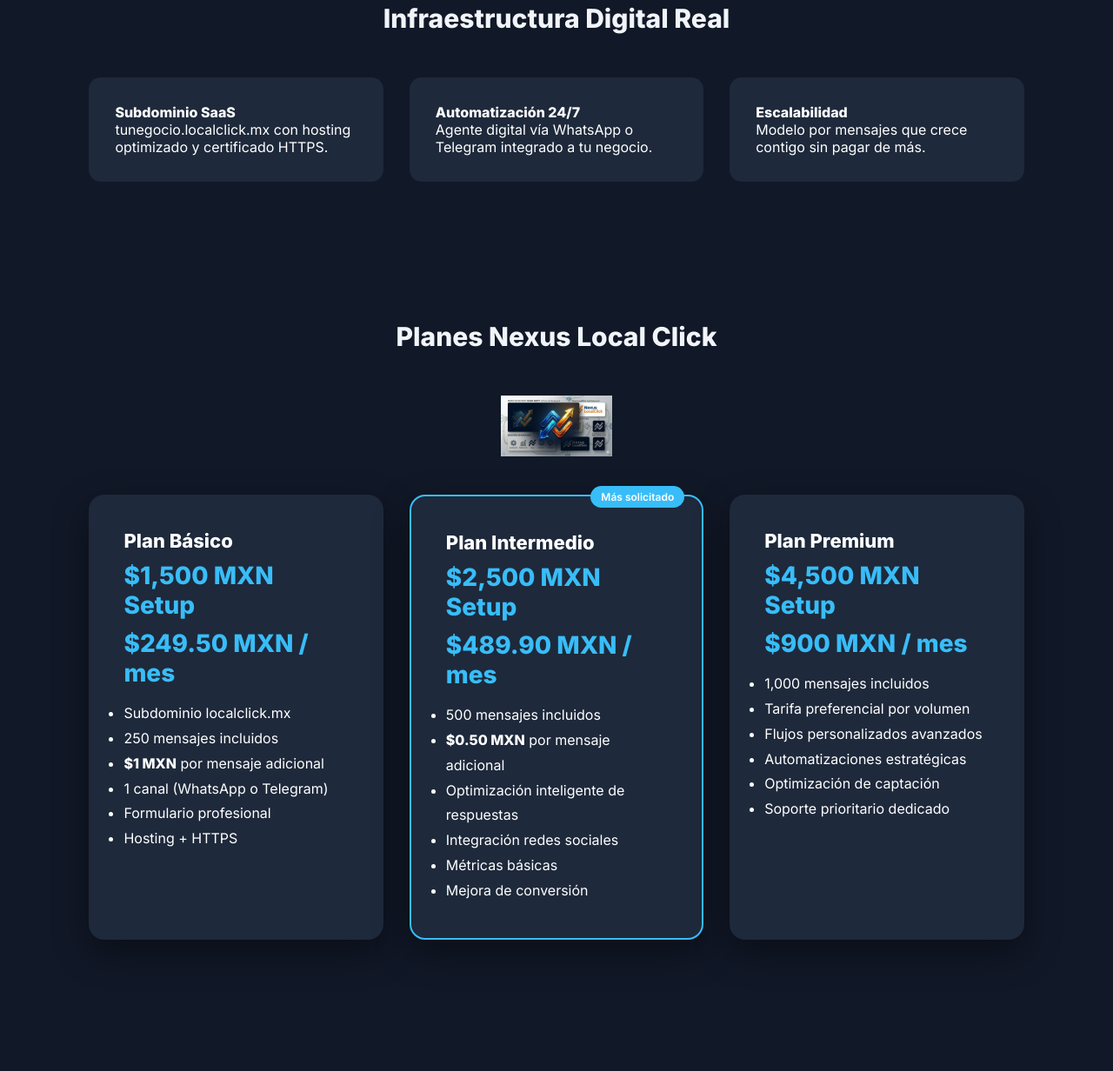
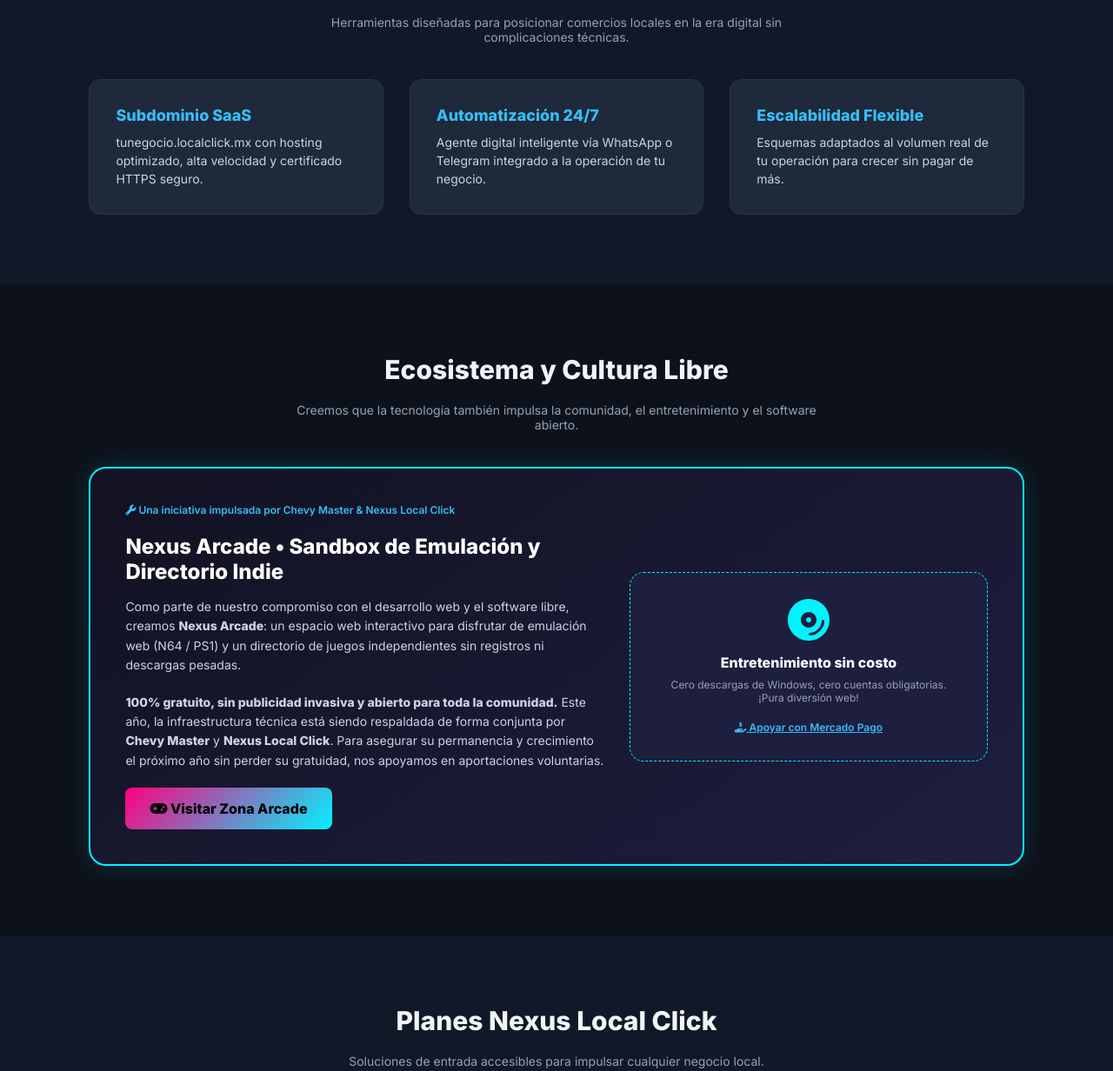
Before and after one commit to nexuslocalclick-rgb/nexus-localclick-web., a plain HTML site: page index.html in a window 1280 px wide. Shown: the part 680-1912 px from the top of the page at 87% size. Drawn offline with Linux system fonts and the light colour scheme.

Commit message:
Update index.html with new arcade section and pricing
Added new section for 'Ecosistema y Cultura Libre' with arcade features and updated pricing plans.

```diff
--- a/index.html
+++ b/index.html
@@ -3,11 +3,11 @@
 <head>
 <meta charset="UTF-8">
 <meta name="viewport" content="width=device-width, initial-scale=1.0">
-<title>Nexus Local Click | Infraestruc
-tura Digital SaaS</title>
+<title>Nexus Local Click | Infraestructura Digital SaaS & Ecosistema Arcade</title>
 
 <link rel="icon" type="assets/img/favicon.png" href="assets/img/favicon.png">
 <link href="https://fonts.googleapis.com/css2?family=Inter:wght@400;600;800&display=swap" rel="stylesheet">
+<link rel="stylesheet" href="https://cdnjs.cloudflare.com/ajax/libs/font-awesome/6.4.0/css/all.min.css">
 
 <style>
 *{
@@ -38,29 +38,46 @@ gap:15px;
 }
 
 .brand img{
-height:60px;
+height:50px;
 }
 
 .brand h1{
-font-size:22px;
+font-size:20px;
 font-weight:800;
 letter-spacing:1px;
 }
 
+nav{
+display:flex;
+align-items:center;
+}
+
 nav a{
-margin-left:25px;
+margin-left:20px;
 text-decoration:none;
 color:#cbd5e1;
 font-weight:500;
+font-size:14px;
 }
 
 nav a:hover{
 color:#38bdf8;
 }
 
+.nav-arcade{
+color:#00f3ff !important;
+border:1px solid rgba(0, 243, 255, 0.4);
+padding:6px 12px;
+border-radius:8px;
+background:rgba(0, 243, 255, 0.05);
+}
+.nav-arcade:hover{
+background:rgba(0, 243, 255, 0.15);
+}
+
 /* HERO */
 .hero{
-padding:100px 8%;
+padding:90px 8%;
 display:flex;
 align-items:center;
 justify-content:space-between;
@@ -72,18 +89,20 @@ max-width:600px;
 }
 
 .hero-text h2{
-font-size:42px;
+font-size:40px;
 margin-bottom:20px;
+line-height:1.2;
 }
 
 .hero-text p{
 color:#cbd5e1;
 line-height:1.6;
 margin-bottom:30px;
+font-size:15px;
 }
 
 .hero-logo img{
-width:320px;
+width:280px;
 }
 
 /* BUTTON */
@@ -102,6 +121,16 @@ transition:0.3s;
 background:#0ea5e9;
 }
 
+.btn-arcade{
+background:linear-gradient(135deg, #ff007f, #00f3ff);
+color:black;
+font-weight:800;
+}
+.btn-arcade:hover{
+opacity:0.9;
+color:white;
+}
+
 /* SECTIONS */
 .section{
 padding:80px 8%;
@@ -110,8 +139,18 @@ background:#111827;
 
 .section h3{
 font-size:30px;
-margin-bottom:50px;
+margin-bottom:20px;
 text-align:center;
+}
+
+.section-subtitle{
+text-align:center;
+color:#94a3b8;
+font-size:14px;
+margin-bottom:40px;
+max-width:600px;
+margin-left:auto;
+margin-right:auto;
 }
 
 .cards{
@@ -126,6 +165,57 @@ background:#1e293b;
 padding:30px;
 border-radius:14px;
 color:white;
+border:1px solid rgba(255,255,255,0.05);
+}
+
+.card h4{
+font-size:18px;
+margin-bottom:10px;
+color:#38bdf8;
+}
+
+.card p{
+font-size:14px;
+color:#cbd5e1;
+line-height:1.5;
+}
+
+/* ARCADE FEATURE SECTION */
+.arcade-feature-box{
+background:linear-gradient(145deg, #121222, #1e1e3f);
+border:2px solid #00f3ff;
+border-radius:20px;
+padding:40px;
+display:flex;
+flex-wrap:wrap;
+align-items:center;
+justify-content:space-between;
+gap:30px;
+box-shadow:0 0 30px rgba(0, 243, 255, 0.15);
+}
+
+.arcade-feature-text{
+max-width:550px;
+}
+
+.arcade-feature-text h4{
+font-size:24px;
+color:white;
+margin-bottom:15px;
+}
+
+.arcade-feature-text p{
+color:#cbd5e1;
+font-size:14px;
+line-height:1.6;
+margin-bottom:20px;
+}
+
+.arcade-sponsors{
+font-size:12px;
+color:#38bdf8;
+margin-bottom:20px;
+font-weight:600;
 }
 
 /* PRICING */
@@ -137,6 +227,7 @@ color:white;
 box-shadow:0 15px 40px rgba(0,0,0,0.4);
 transition:0.3s;
 position:relative;
+border:1px solid rgba(255,255,255,0.05);
 }
 
 .price-card:hover{
@@ -149,7 +240,7 @@ margin-bottom:10px;
 }
 
 .price{
-font-size:28px;
+font-size:26px;
 font-weight:800;
 margin:10px 0;
 color:#38bdf8;
@@ -158,7 +249,13 @@ color:#38bdf8;
 .price-card ul{
 margin-top:15px;
 line-height:1.8;
-color:white;
+color:#cbd5e1;
+font-size:14px;
+list-style:none;
+}
+
+.price-card ul li{
+margin-bottom:8px;
 }
 
 /* PLAN DESTACADO */
@@ -187,8 +284,13 @@ border-top:1px solid rgba(255,255,255,0.08);
 }
 
 .footer img{
-height:50px;
+height:40px;
 margin-bottom:15px;
+}
+
+.footer p{
+font-size:13px;
+color:#94a3b8;
 }
 
 </style>
@@ -204,6 +306,7 @@ margin-bottom:15px;
 
 <nav>
 <a href="#solucion">Solución</a>
+<a href="#ecosistema" class="nav-arcade"><i class="fa-solid fa-gamepad"></i> Zona Arcade</a>
 <a href="#planes">Planes</a>
 <a href="#contacto">Contacto</a>
 </nav>
@@ -214,7 +317,7 @@ margin-bottom:15px;
 <h2>Digitalizamos negocios locales con infraestructura SaaS profesional</h2>
 <p>
 Convertimos tu negocio en una plataforma digital bajo subdominio seguro,
-automatizado y escalable. Somos tu partner tecnológico.
+automatizado y escalable. Somos tu partner tecnológico de confianza.
 </p>
 <a href="#contacto" class="btn">Agendar Diagnóstico</a>
 </div>
@@ -226,38 +329,76 @@ automatizado y escalable. Somos tu partner tecnológico.
 
 <section class="section" id="solucion">
 <h3>Infraestructura Digital Real</h3>
+<p class="section-subtitle">Herramientas diseñadas para posicionar comercios locales en la era digital sin complicaciones técnicas.</p>
 
 <div class="cards">
 <div class="card">
 <h4>Subdominio SaaS</h4>
-<p>tunegocio.localclick.mx con hosting optimizado y certificado HTTPS.</p>
+<p>tunegocio.localclick.mx con hosting optimizado, alta velocidad y certificado HTTPS seguro.</p>
 </div>
 
 <div class="card">
 <h4>Automatización 24/7</h4>
-<p>Agente digital vía WhatsApp o Telegram integrado a tu negocio.</p>
+<p>Agente digital inteligente vía WhatsApp o Telegram integrado a la operación de tu negocio.</p>
 </div>
 
 <div class="card">
-<h4>Escalabilidad</h4>
-<p>Modelo por mensajes que crece contigo sin pagar de más.</p>
+<h4>Escalabilidad Flexible</h4>
+<p>Esquemas adaptados al volumen real de tu operación para crecer sin pagar de más.</p>
+</div>
+</div>
+</section>
+
+<!-- NUEVO APARTADO: ECOSISTEMA Y CULTURA LIBRE (ZONA ARCADE) -->
+<section class="section" id="ecosistema" style="background:#0d111a;">
+<h3>Ecosistema y Cultura Libre</h3>
+<p class="section-subtitle">Creemos que la tecnología también impulsa la comunidad, el entretenimiento y el software abierto.</p>
+
+<div class="arcade-feature-box">
+<div class="arcade-feature-text">
+<div class="arcade-sponsors">
+    <i class="fa-solid fa-wrench"></i> Una iniciativa impulsada por Chevy Master & Nexus Local Click
+</div>
+<h4>Nexus Arcade • Sandbox de Emulación y Directorio Indie</h4>
+<p>
+Como parte de nuestro compromiso con el desarrollo web y el software libre, creamos <strong>Nexus Arcade</strong>: un espacio web interactivo para disfrutar de emulación web (N64 / PS1) y un directorio de juegos independientes sin registros ni descargas pesadas.
+</p>
+<p>
+<strong>100% gratuito, sin publicidad invasiva y abierto para toda la comunidad.</strong> Este año, la infraestructura técnica está siendo respaldada de forma conjunta por <strong>Chevy Master</strong> y <strong>Nexus Local Click</strong>. Para asegurar su permanencia y crecimiento el próximo año sin perder su gratuidad, nos apoyamos en aportaciones voluntarias.
+</p>
+<a href="https://www.zonaarcade.localclick.com.mx" target="_blank" class="btn btn-arcade">
+    <i class="fa-solid fa-gamepad mr-2"></i> Visitar Zona Arcade
+</a>
+</div>
+
+<div style="text-align:center; flex:1; min-width:220px;">
+<div style="background:#1e1e3f; border:1px dashed #00f3ff; border-radius:16px; padding:30px; text-align:center;">
+<i class="fa-solid fa-compact-disc fa-spin" style="font-size:48px; color:#00f3ff; margin-bottom:15px;"></i>
+<h5 style="color:white; font-size:16px; margin-bottom:8px;">Entretenimiento sin costo</h5>
+<p style="font-size:12px; color:#94a3b8; margin-bottom:15px;">Cero descargas de Windows, cero cuentas obligatorias. ¡Pura diversión web!</p>
+<a href="https://link.mercadopago.com.mx/arcadenexuslocalclik" target="_blank" style="color:#38bdf8; font-size:12px; text-decoration:underline; font-weight:600;">
+    <i class="fa-solid fa-hand-holding-dollar"></i> Apoyar con Mercado Pago
+</a>
+</div>
 </div>
 </div>
 </section>
 
 <section class="section" id="planes">
 <h3>Planes Nexus Local Click</h3>
+<p class="section-subtitle">Soluciones de entrada accesibles para impulsar cualquier negocio local.</p>
 
 <div style="text-align:center;margin-bottom:40px;">
-<img src="assets/img/logo-alt.png" alt="Identidad Nexus" style="height:70px;">
+<img src="assets/img/logo-alt.png" alt="Identidad Nexus" style="height:60px;">
 </div>
 
 <div class="cards">
 
+<!-- PLANES CON PRECIOS AJUSTABLES (Aquí los puedes modificar directo) -->
 <div class="price-card">
 <h4>Plan Básico</h4>
-<div class="price">$1,500 MXN Setup</div>
-<div class="price">$249.50 MXN / mes</div>
+<div class="price">$1,000 MXN Setup</div>
+<div class="price" style="font-size:18px; color:#cbd5e1;">$199 MXN / mes</div>
 <ul>
 <li>Subdominio localclick.mx</li>
 <li>250 mensajes incluidos</li>
@@ -271,12 +412,12 @@ automatizado y escalable. Somos tu partner tecnológico.
 <div class="price-card recommended">
 <div class="badge">Más solicitado</div>
 <h4>Plan Intermedio</h4>
-<div class="price">$2,500 MXN Setup</div>
-<div class="price">$489.90 MXN / mes</div>
+<div class="price">$1,800 MXN Setup</div>
+<div class="price" style="font-size:18px; color:#cbd5e1;">$399 MXN / mes</div>
 <ul>
 <li>500 mensajes incluidos</li>
 <li><strong>$0.50 MXN</strong> por mensaje adicional</li>
-<li>Optimización inteligente de respuestas</li>
+<li>Optimización inteligente</li>
 <li>Integración redes sociales</li>
 <li>Métricas básicas</li>
 <li>Mejora de conversión</li>
@@ -285,14 +426,13 @@ automatizado y escalable. Somos tu partner tecnológico.
 
 <div class="price-card">
 <h4>Plan Premium</h4>
-<div class="price">$4,500 MXN Setup</div>
-<div class="price">$900 MXN / mes</div>
+<div class="price">$3,000 MXN Setup</div>
+<div class="price" style="font-size:18px; color:#cbd5e1;">$750 MXN / mes</div>
 <ul>
 <li>1,000 mensajes incluidos</li>
 <li>Tarifa preferencial por volumen</li>
-<li>Flujos personalizados avanzados</li>
+<li>Flujos avanzados personalizados</li>
 <li>Automatizaciones estratégicas</li>
-<li>Optimización de captación</li>
 <li>Soporte prioritario dedicado</li>
 </ul>
 </div>
@@ -302,6 +442,7 @@ automatizado y escalable. Somos tu partner tecnológico.
 
 <section class="section" id="contacto">
 <h3>Agenda tu Diagnóstico Digital</h3>
+<p class="section-subtitle">Demos el primer paso para llevar tu comercio al siguiente nivel tecnológico.</p>
 <div style="text-align:center;">
 <a href="#" class="btn">Hablar con un Asesor</a>
 </div>
@@ -309,13 +450,12 @@ automatizado y escalable. Somos tu partner tecnológico.
 
 <footer class="footer">
 <img src="assets/img/logo-dark.png" alt="Nexus Footer">
-<p>© 2026 Nexus Local Click | Infraestructura Digital SaaS</p>
+<p>© 2026 Nexus Local Click | Infraestructura Digital SaaS & Cultura Libre</p>
 </footer>
 
 <script>
-console.log("Nexus Local Click loaded successfully");
+console.log("Nexus Local Click & Zona Arcade ecosystem loaded successfully");
 </script>
 
 </body>
-
 </html>
```
